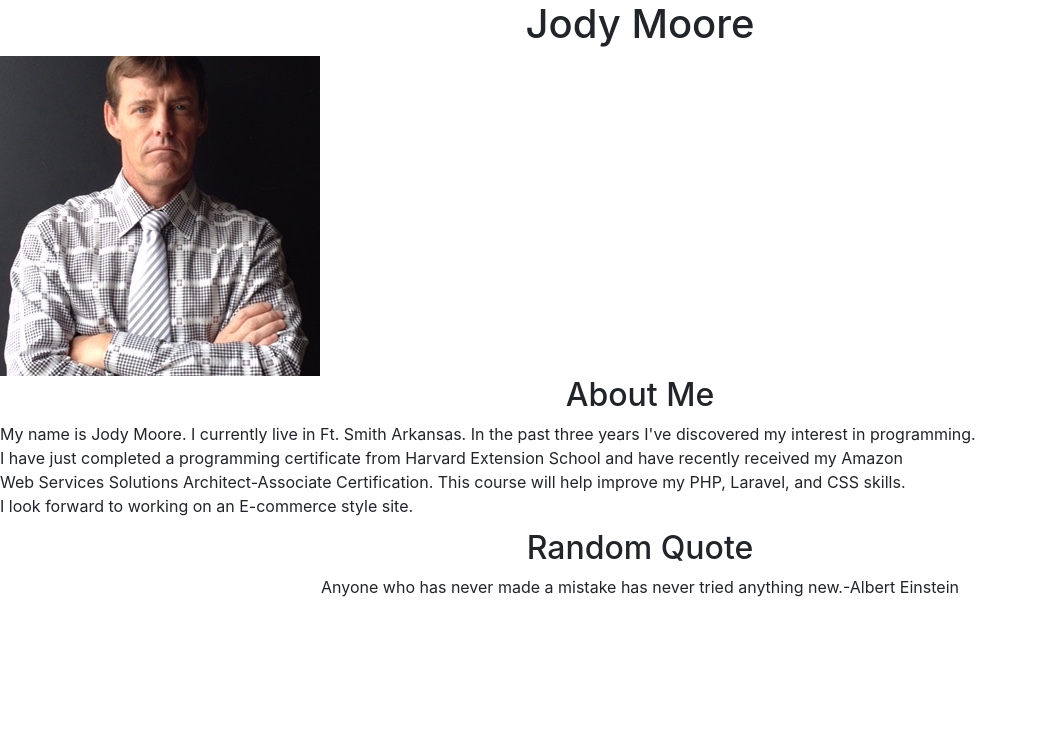
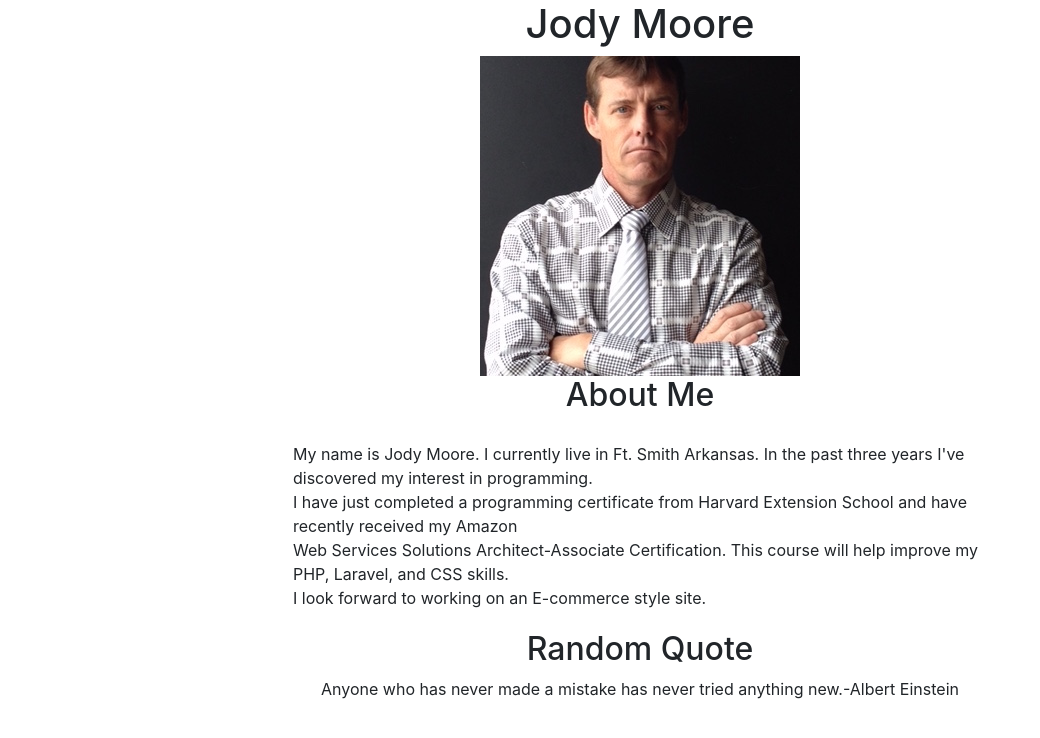
Before and after one commit to jodymoore/a1, a PHP site: page / in a window 1280 px wide. Shown: the top 738 px of the page, without its empty margins (0-1040 px from the left). Run offline with PHP 8.4, Linux system fonts and the light colour scheme; some libraries are stand-ins or nearby versions.

Commit message:
change to styles.css

```diff
--- a/css/styles.css
+++ b/css/styles.css
@@ -1,21 +1,29 @@
-    <style type="text/css">
-
-		#pic {
-			display: block;
+  /**
+ * styles.css
+ *
+ * a1.jodymoore.net
+ *
+ * Global CSS.
+ */
+#div1 img {
   margin-left: auto;
   margin-right: auto;
+  display: block;
 }
-		#div1 h2{
+
+#div1 h2 {
   text-align: center;
 }
-		#div1 h1{
+
+#div1 h1 {
   text-align: center;
 }
-		#div1 blockquote{
+
+#div1 blockquote {
   text-align: center;
 }
-		#div1 p{
-              margin: 0 0 10.5px;
+
+#div1 p {
+  display: inline-block;
+  margin: 20px 293px 20px 293px;
 }
-
-	   </style>
```
Lines whose indentation alone changed are shown as unchanged.
